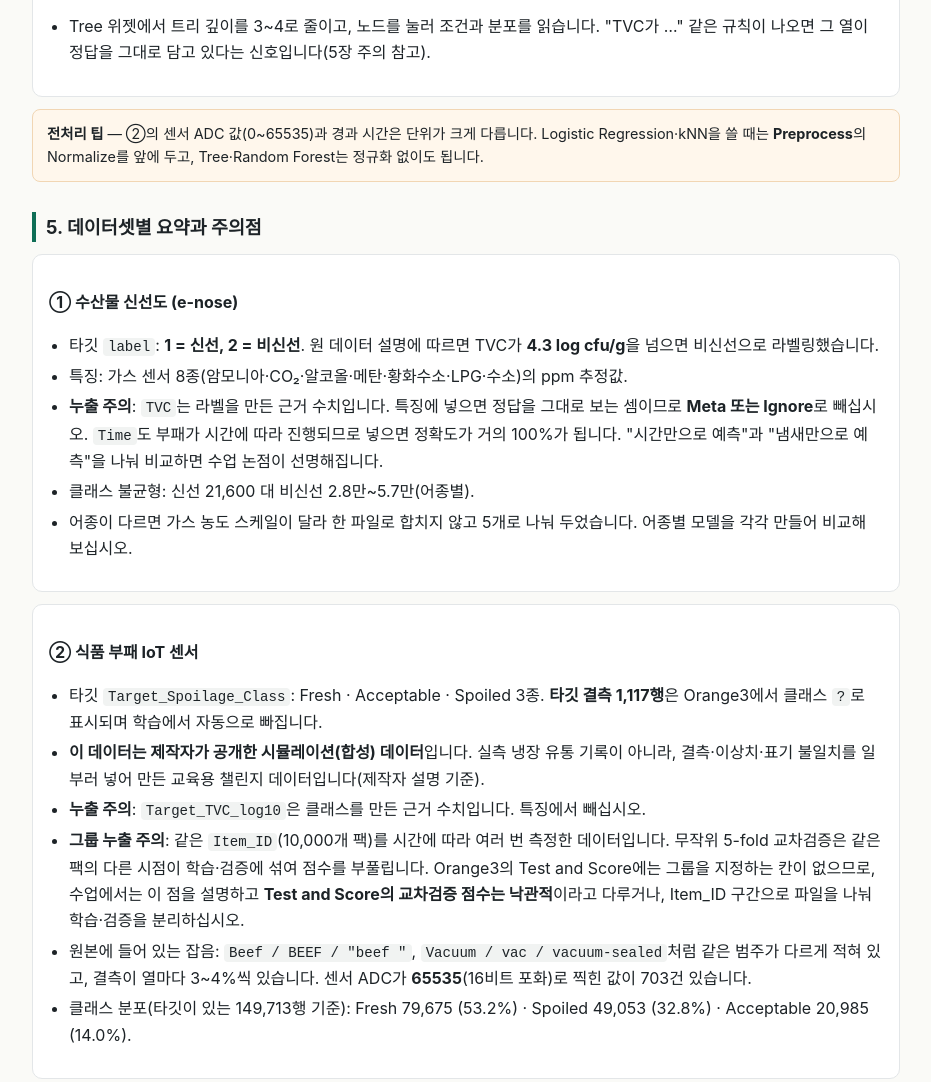
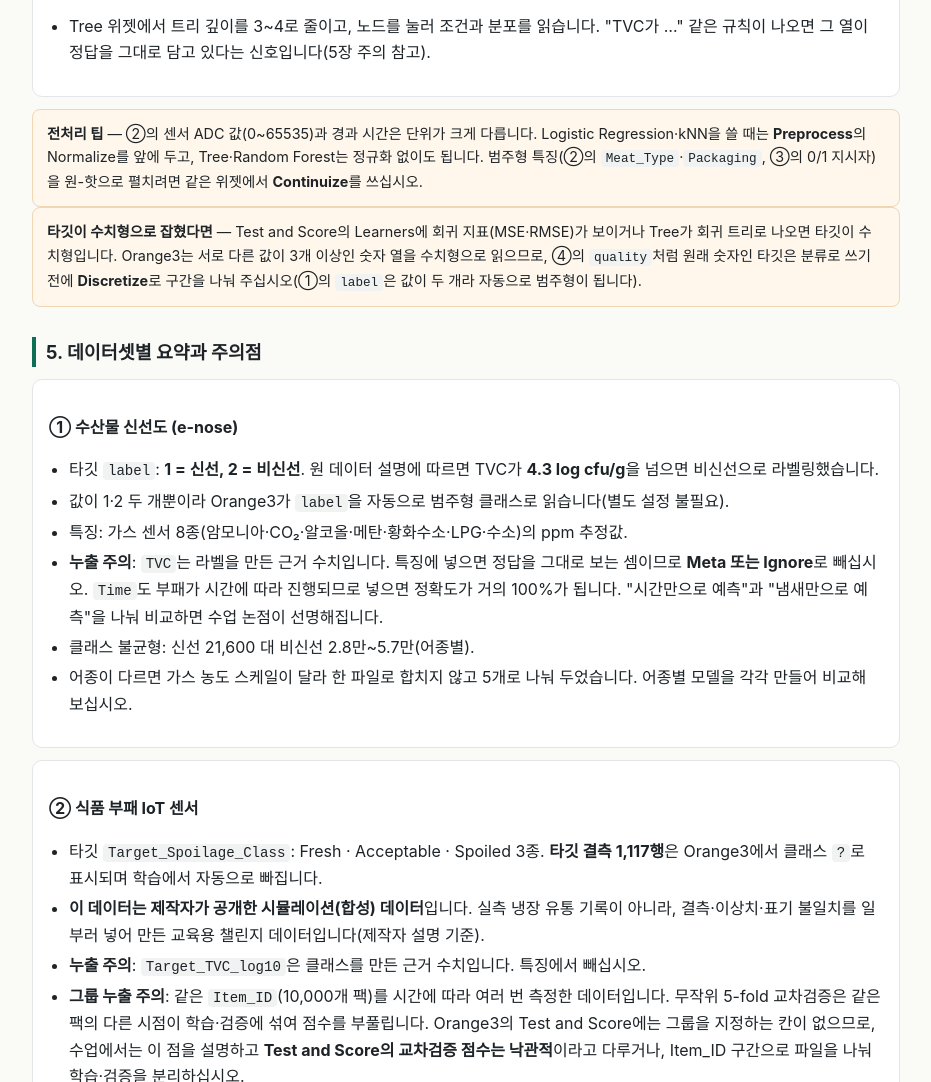
Before and after one commit to zizla/polytech, a plain HTML site: page food-orange3/index.html in a window 1280 px wide. Shown: the part 2894-3976 px from the top of the page, without its empty margins (174-1105 px from the left). Drawn offline with Linux system fonts and the light colour scheme.

Commit message:
food-orange3: note Orange3 target type handling (numeric vs categorical, Discretize)

```diff
--- a/food-orange3/index.html
+++ b/food-orange3/index.html
@@ -209,7 +209,11 @@ footer{max-width:900px;margin:0 auto;padding:20px 16px 40px;font-size:.8rem;colo
   </div>
 
   <div class="note">
-    <b>전처리 팁</b> — ②의 센서 ADC 값(0~65535)과 경과 시간은 단위가 크게 다릅니다. Logistic Regression·kNN을 쓸 때는 <b>Preprocess</b>의 Normalize를 앞에 두고, Tree·Random Forest는 정규화 없이도 됩니다.
+    <b>전처리 팁</b> — ②의 센서 ADC 값(0~65535)과 경과 시간은 단위가 크게 다릅니다. Logistic Regression·kNN을 쓸 때는 <b>Preprocess</b>의 Normalize를 앞에 두고, Tree·Random Forest는 정규화 없이도 됩니다. 범주형 특징(②의 <code>Meat_Type</code>·<code>Packaging</code>, ③의 0/1 지시자)을 원-핫으로 펼치려면 같은 위젯에서 <b>Continuize</b>를 쓰십시오.
+  </div>
+
+  <div class="note">
+    <b>타깃이 수치형으로 잡혔다면</b> — Test and Score의 Learners에 회귀 지표(MSE·RMSE)가 보이거나 Tree가 회귀 트리로 나오면 타깃이 수치형입니다. Orange3는 서로 다른 값이 3개 이상인 숫자 열을 수치형으로 읽으므로, ④의 <code>quality</code>처럼 원래 숫자인 타깃은 분류로 쓰기 전에 <b>Discretize</b>로 구간을 나눠 주십시오(①의 <code>label</code>은 값이 두 개라 자동으로 범주형이 됩니다).
   </div>
 </section>
 
@@ -220,6 +224,7 @@ footer{max-width:900px;margin:0 auto;padding:20px 16px 40px;font-size:.8rem;colo
     <h3>① 수산물 신선도 (e-nose)</h3>
     <ul>
       <li>타깃 <code>label</code>: <b>1 = 신선, 2 = 비신선</b>. 원 데이터 설명에 따르면 TVC가 <b>4.3 log cfu/g</b>을 넘으면 비신선으로 라벨링했습니다.</li>
+      <li>값이 1·2 두 개뿐이라 Orange3가 <code>label</code>을 자동으로 범주형 클래스로 읽습니다(별도 설정 불필요).</li>
       <li>특징: 가스 센서 8종(암모니아·CO₂·알코올·메탄·황화수소·LPG·수소)의 ppm 추정값.</li>
       <li><b>누출 주의</b>: <code>TVC</code>는 라벨을 만든 근거 수치입니다. 특징에 넣으면 정답을 그대로 보는 셈이므로 <b>Meta 또는 Ignore</b>로 빼십시오. <code>Time</code>도 부패가 시간에 따라 진행되므로 넣으면 정확도가 거의 100%가 됩니다. "시간만으로 예측"과 "냄새만으로 예측"을 나눠 비교하면 수업 논점이 선명해집니다.</li>
       <li>클래스 불균형: 신선 21,600 대 비신선 2.8만~5.7만(어종별).</li>
@@ -254,7 +259,7 @@ footer{max-width:900px;margin:0 auto;padding:20px 16px 40px;font-size:.8rem;colo
     <ul>
       <li>타깃 <code>quality</code>: 3~8의 6개 값(3:10 · 4:53 · 5:681 · 6:638 · 7:199 · 8:18). <b>순서가 있는 값</b>이고 5·6에 82%가 몰려 있습니다.</li>
       <li>Kaggle 배포본은 이미 쉼표 구분입니다(원 UCI 배포본은 세미콜론). 값은 같습니다.</li>
-      <li>수업에서 이진 분류로 다루려면 <code>quality ≥ 7</code>을 "좋음"으로 묶는 방법이 흔합니다(좋음 217 vs 그 외 1,382). Orange3에서는 <b>Feature Constructor</b>로 <code>quality &gt;= 7</code> 식의 열을 만들거나, <b>Discretize</b>로 구간을 나눈 뒤 Select Columns에서 타깃으로 지정합니다.</li>
+      <li><b>분류로 쓰려면 타깃 형식을 바꿔야 합니다.</b> Orange3는 서로 다른 값이 3개 이상인 숫자 열을 수치형으로 읽으므로, <code>quality</code>는 그대로 두면 회귀 타깃이 됩니다. <b>Discretize</b> 위젯에서 <code>quality</code>를 골라 구간(3.5 · 4.5 · 5.5 · 6.5 · 7.5)으로 나누면 출력의 클래스가 범주형으로 바뀌어 Test and Score에서 분류 모델을 비교할 수 있습니다. 이진 분류로 묶으려면 임계값을 6.5 하나만 두어 <code>7 이상 217건 / 그 미만 1,382건</code>으로 나눕니다.</li>
       <li>Logistic Regression을 그대로 돌리면 6개 클래스 중 소수 클래스(3·8)를 거의 못 맞힙니다. Confusion Matrix로 그 이유를 보여 주기 좋은 예제입니다.</li>
     </ul>
   </div>
```
Also changed, not shown: 1 other file.
